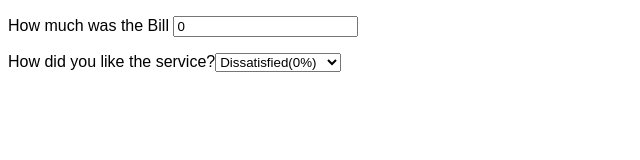
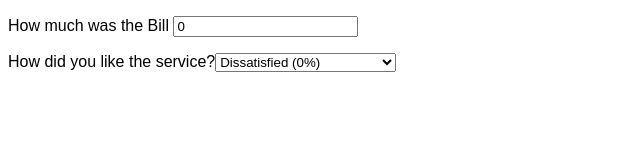
Before and after one commit to AbdullahiAbdulganiyu/tip-calculator-V1, a React (Create React App) app: page / in a window 1280 px wide. Shown: the top 160 px of the page, without its empty margins (0-640 px from the left). Built offline with nearby package versions, Linux system fonts and the light colour scheme.

Commit message:
nicely formatting the options

```diff
--- a/src/App.js
+++ b/src/App.js
@@ -38,10 +38,10 @@ function Percentage() {
       <span>How did you like the service?</span>
       <span>
         <select>
-          <option>Dissatisfied(0%)</option>
-          <option>Dissatisfied(5%)</option>
-          <option>Dissatisfied(10%)</option>
-          <option>Dissatisfied(20%)</option>
+          <option>Dissatisfied (0%)</option>
+          <option>It was okay (5%)</option>
+          <option>It was good (10%)</option>
+          <option>Absolutely amazing! (20%)</option>
         </select>
       </span>
     </div>
```
